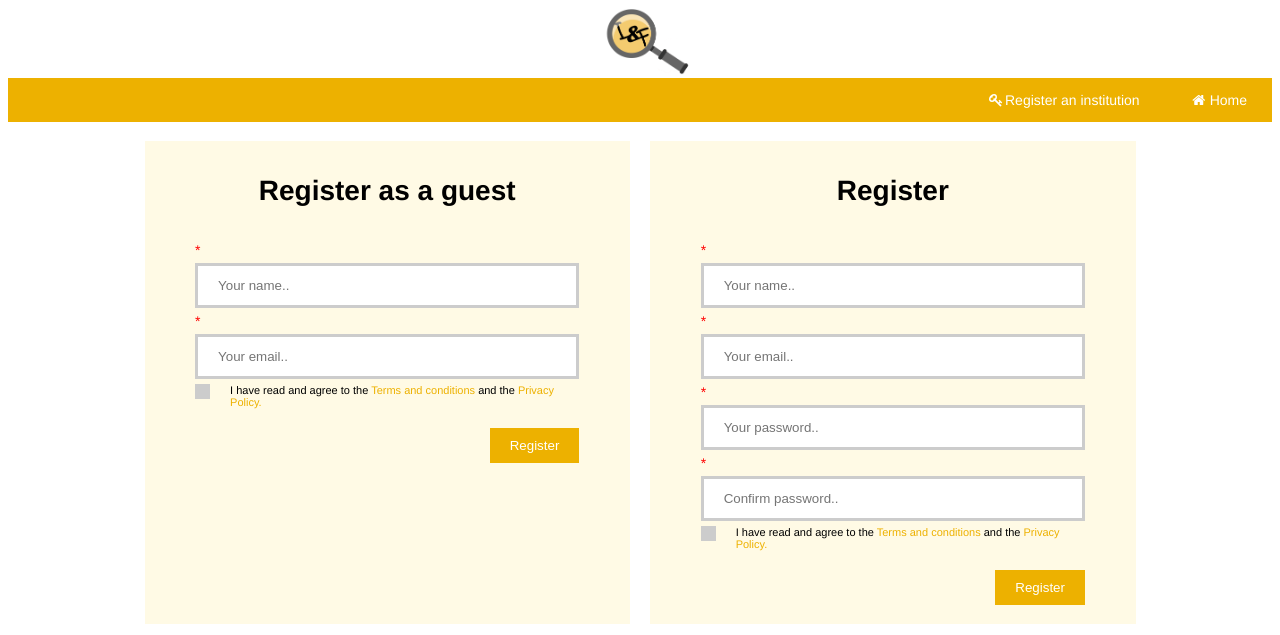
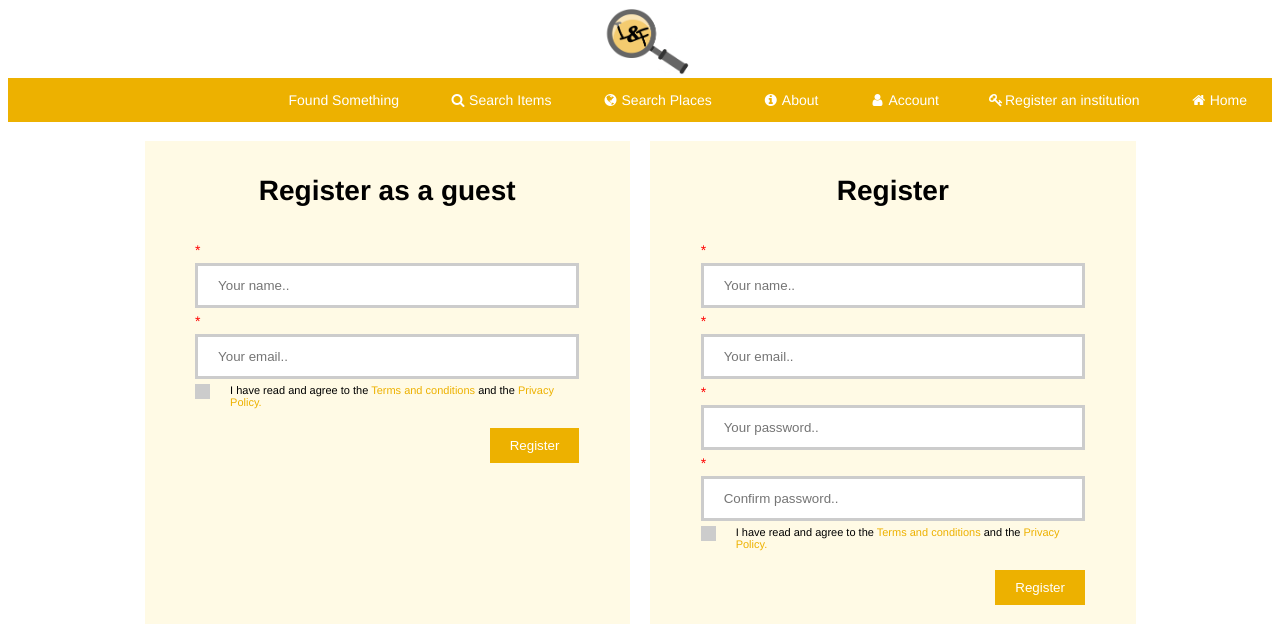
Before and after one commit to henggao98/Lost_and_Found, a PHP site: page /registration.php in a window 1280 px wide. Shown: the top 635 px of the page. Run offline with PHP 8.4, Linux system fonts and the light colour scheme; data that the repository does not hold is empty.

Commit message:
Modified the navbar in the registration pages

```diff
--- a/registration.php
+++ b/registration.php
@@ -54,13 +54,33 @@ function test_input($data) {
 <div class="navbar">
   <ul>
     <li>
-    <a class="navButton" href="index.html"><i class="fa fa-fw fa-home">
+    <a href="index.php" class="navButton"><i class="fa fa-fw fa-home">
     </i>Home</a>
     </li>
 
     <li>
-    <a class="navButton" href="registerInstitution.html"><i class="fa fa-key"></i>Register an institution</a>
+    <a href="registerInstitution.php" class="navButton"><i class="fa fa-key"></i>Register an institution</a>
     </li>
+
+    <li>
+	<a href="account.php" class="navButton"><i class="fa fa-fw fa-user"></i>Account</a>
+	</li>
+
+	<li>
+    <a href="info.html" class="navButton"><i class="fa fa-fw fa-info-circle"></i>About</a>
+	</li>
+
+	<li>
+    <a href="institutions.php" class="navButton"><i class="fa fa-fw fa-globe"></i>Search Places</a>
+	</li>
+
+	<li>
+    <a href="items.php" class="navButton"><i class="fa fa-fw fa-search"></i>Search Items</a>
+	</li>
+
+	<li>
+    <a href="found.php" class="navButton"><i class='fas fa-hand-holding-heart'></i>Found Something</a>
+	</li>
 
   </ul>
 </div>
```
Also changed, not shown: registerInstitution.php (+21 -5 lines).
